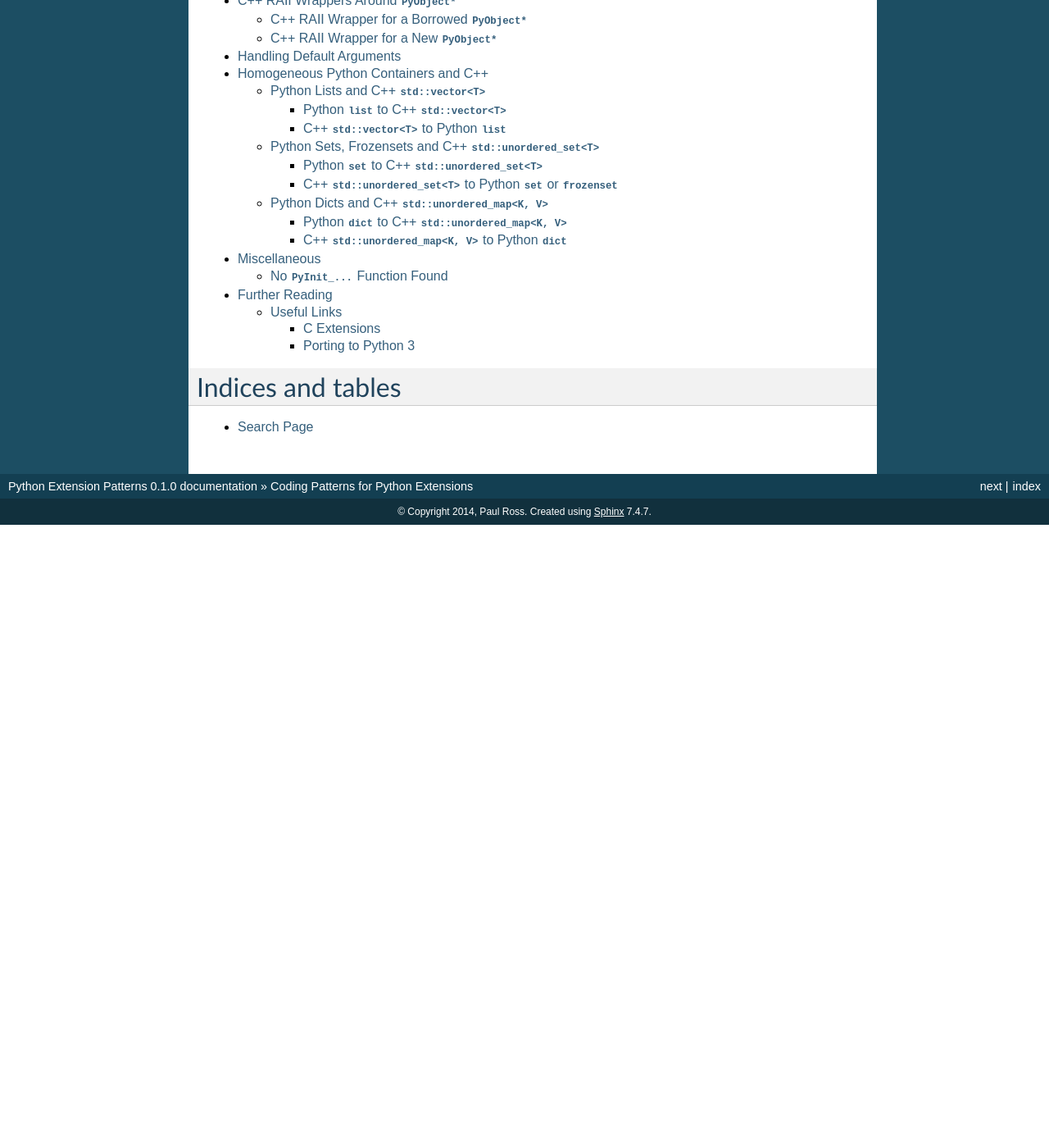
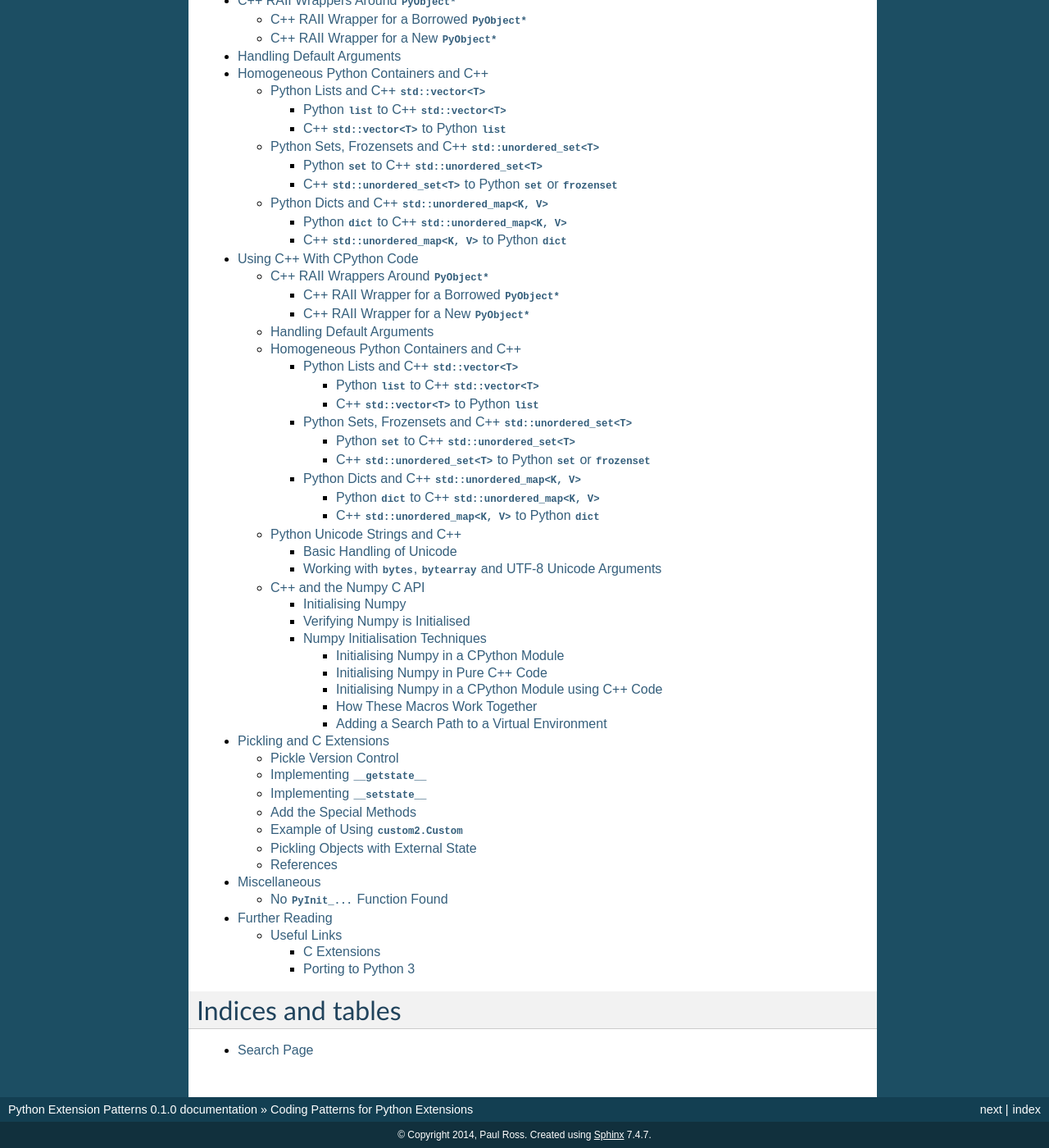
Before and after one commit to paulross/PythonExtensionPatterns, a Sphinx documentation site: the page built from doc/sphinx/source/index.rst, in a window 1280 px wide and 1400 px high, scrolled down 2385 px. Shown: the whole window at 82% size. Built offline with Sphinx 7.4.7, drawn with Linux system fonts in a browser that asks for light colours; pages that are not in the unit, such as notebooks, are missing from menus; before the commit the page ends 3025 px from its top, so only the background shows below that; some of the changed lines change nothing that is shown.

Commit message:
First stab at pickling extensions.

```diff
--- a/doc/sphinx/source/index.rst
+++ b/doc/sphinx/source/index.rst
@@ -9,8 +9,8 @@ Coding Patterns for Python Extensions
 This describes reliable patterns of coding Python Extensions in C. It covers the essentials of reference counts, exceptions and creating functions that are safe and efficient.
 
 .. toctree::
-	:numbered:
-   	:maxdepth: 3
+    :numbered:
+    :maxdepth: 3
 
    refcount
    exceptions
@@ -26,9 +26,10 @@ This describes reliable patterns of coding Python Extensions in C. It covers the
    thread_safety
    code_layout
    cpp_and_cpython
+   cpp
+   pickle
    miscellaneous
    further_reading
-
 
 Indices and tables
 ==================
--- /dev/null
+++ b/doc/sphinx/source/pickle.rst
@@ -0,0 +1,204 @@
+.. highlight:: c
+    :linenothreshold: 10
+
+.. toctree::
+    :maxdepth: 2
+
+====================================
+Pickling and C Extensions
+====================================
+
+If you need to provide support for pickling your specialised types from your C extension then you need to implement some special functions.
+
+This example shows you how to provided pickle support for for the ``custom2`` type described in the C extension tutorial in the
+`Python documentation <https://docs.python.org/3/extending/newtypes_tutorial.html#adding-data-and-methods-to-the-basic-example>`_.
+
+Pickle Version Control
+-------------------------------
+
+Since the whole point of ``pickle`` is persistence then pickled objects can hang around in databases, file systems, data from the `shelve <https://docs.python.org/3/library/shelve.html#module-shelve>`_ module and whatnot for a long time.
+It is entirely possible that when un-pickled, sometime in the future, that your C extension has moved on and then things become awkward.
+
+It is *strongly* recommended that you add some form of version control to your pickled objects.
+In this example I just have a single integer version number which I write to the pickled object.
+If the number does not match on unpickling then I raise an exception.
+When I change the type API I would, judiciously, change this version number.
+
+Clearly more sophisticated strategies are possible by supporting older versions of the pickled object in some way but this will do for now.
+
+We add some simple pickle version information to the C extension:
+
+.. code-block:: c
+
+
+    static const char* PICKLE_VERSION_KEY = "_pickle_version";
+    static int PICKLE_VERSION = 1;
+
+Now we can implement ``__getstate__`` and ``__setstate__``, think of these as symmetric operations. First ``__getstate__``.
+
+Implementing ``__getstate__``
+---------------------------------
+
+``__getstate__`` pickles the object.
+``__getstate__`` is expected to return a dictionary of the internal state of the ``Custom`` object.
+Note that a ``Custom`` object has two Python objects (``first`` and ``last``) and a C integer (``number``) that need to be converted to a Python object.
+We also need to add the version information.
+
+Her is the C implementation:
+
+.. code-block:: c
+
+    /* Pickle the object */
+    static PyObject *
+    Custom___getstate__(CustomObject *self, PyObject *Py_UNUSED(ignored)) {
+        PyObject *ret = Py_BuildValue("{sOsOsisi}",
+                                      "first", self->first,
+                                      "last", self->last,
+                                      "number", self->number,
+                                      PICKLE_VERSION_KEY, PICKLE_VERSION);
+        return ret;
+    }
+
+Implementing ``__setstate__``
+---------------------------------
+
+The implementation of ``__setstate__`` un-pickles the object.
+This is a little more complicated as there is quite a lot of error checking going on.
+We are being passed an arbitrary Python object and need to check:
+
+* It is a Python dictionary.
+* It has a version key and the version value is one that we can deal with.
+* It has the required keys and values to populate our ``Custom`` object.
+
+Note that our ``__new__`` method (``Custom_new()``) has already been called on ``self``.
+Before setting any member value we need to de-allocate the existing value set by ``Custom_new()`` otherwise we will have a memory leak.
+
+.. code-block:: c
+
+    /* Un-pickle the object */
+    static PyObject *
+    Custom___setstate__(CustomObject *self, PyObject *state) {
+        /* Error check. */
+        if (!PyDict_CheckExact(state)) {
+            PyErr_SetString(PyExc_ValueError, "Pickled object is not a dict.");
+            return NULL;
+        }
+        /* Version check. */
+        /* Borrowed reference but no need to increment as we create a C long
+         * from it. */
+        PyObject *temp = PyDict_GetItemString(state, PICKLE_VERSION_KEY);
+        if (temp == NULL) {
+            /* PyDict_GetItemString does not set any error state so we have to. */
+            PyErr_Format(PyExc_KeyError, "No \"%s\" in pickled dict.",
+                         PICKLE_VERSION_KEY);
+            return NULL;
+        }
+        int pickle_version = (int) PyLong_AsLong(temp);
+        if (pickle_version != PICKLE_VERSION) {
+            PyErr_Format(PyExc_ValueError,
+                         "Pickle version mismatch. Got version %d but expected version %d.",
+                         pickle_version, PICKLE_VERSION);
+            return NULL;
+        }
+        /* NOTE: Custom_new() will have been invoked so self->first and self->last
+         * will have been allocated so we have to de-allocate them. */
+        Py_DECREF(self->first);
+        self->first = PyDict_GetItemString(state, "first"); /* Borrowed reference. */
+        if (self->first == NULL) {
+            /* PyDict_GetItemString does not set any error state so we have to. */
+            PyErr_SetString(PyExc_KeyError, "No \"first\" in pickled dict.");
+            return NULL;
+        }
+        /* Increment the borrowed reference for our instance of it. */
+        Py_INCREF(self->first);
+
+        /* Similar to self->first above. */
+        Py_DECREF(self->last);
+        self->last = PyDict_GetItemString(state, "last"); /* Borrowed reference. */
+        if (self->last == NULL) {
+            /* PyDict_GetItemString does not set any error state so we have to. */
+            PyErr_SetString(PyExc_KeyError, "No \"last\" in pickled dict.");
+            return NULL;
+        }
+        Py_INCREF(self->last);
+
+        /* Borrowed reference but no need to incref as we create a C long from it. */
+        PyObject *number = PyDict_GetItemString(state, "number");
+        if (number == NULL) {
+            /* PyDict_GetItemString does not set any error state so we have to. */
+            PyErr_SetString(PyExc_KeyError, "No \"number\" in pickled dict.");
+            return NULL;
+        }
+        self->number = (int) PyLong_AsLong(number);
+
+        Py_RETURN_NONE;
+    }
+
+Add the Special Methods
+---------------------------------
+
+Now we need to add these two special methods to the methods table which now looks like this:
+
+.. code-block:: c
+
+    static PyMethodDef Custom_methods[] = {
+            {"name", (PyCFunction) Custom_name, METH_NOARGS,
+                    "Return the name, combining the first and last name"
+            },
+            {"__getstate__", (PyCFunction) Custom___getstate__, METH_NOARGS,
+                    "Pickle the Custom object"
+            },
+            {"__setstate__", (PyCFunction) Custom___setstate__, METH_O,
+                    "Un-pickle the Custom object"
+            },
+            {NULL}  /* Sentinel */
+    };
+
+Example of Using ``custom2.Custom``
+-------------------------------------
+
+We can test this with code like this that pickles one object then creates another object from that pickle.
+Here is some Python code that exercises our module:
+
+.. code-block:: python
+
+    import pickle
+
+    import custom2
+
+    original = custom2.Custom('FIRST', 'LAST', 11)
+    print(
+        f'original is {original} @ 0x{id(original):x} first: {original.first} last: {original.last}'
+        ' number: {original.number} name: {original.name()}'
+    )
+    pickled_value = pickle.dumps(original)
+    print(f'Pickled original is {pickled_value}')
+    result = pickle.loads(pickled_value)
+    print(
+        f'result is {result} @ 0x{id(result):x} first: {result.first} last: {result.last}'
+        ' number: {result.number} name: {result.name()}'
+    )
+
+
+.. code-block:: sh
+
+    $ python main.py
+    original is <custom2.Custom object at 0x102b00810> @ 0x102b00810 first: FIRST last: LAST number: 11 name: FIRST LAST
+    Pickled original is b'\x80\x04\x95[\x00\x00\x00\x00\x00\x00\x00\x8c\x07custom2\x94\x8c\x06Custom\x94\x93\x94)\x81\x94}\x94(\x8c\x05first\x94\x8c\x05FIRST\x94\x8c\x04last\x94\x8c\x04LAST\x94\x8c\x06number\x94K\x0b\x8c\x0f_pickle_version\x94K\x01ub.'
+    result is <custom2.Custom object at 0x102a3f510> @ 0x102a3f510 first: FIRST last: LAST number: 11 name: FIRST LAST
+
+So we have pickled one object and recreated a different, but equivalent, instance from that object.
+
+Pickling Objects with External State
+-----------------------------------------
+
+This is just a simple example, if your object relies on external state such as open files, databases and the like you need to be careful, and knowledgeable about your state management.
+
+References
+-----------------------
+
+* Python API documentation for `__setstate__ <https://docs.python.org/3/library/pickle.html#object.__setstate__>`_
+* Python API documentation for `__getstate__ <https://docs.python.org/3/library/pickle.html#object.__getstate__>`_
+* Useful documentation for `Handling Stateful Objects <https://docs.python.org/3/library/pickle.html#pickle-state>`_
+* Python `pickle module <https://docs.python.org/3/library/pickle.html>`_
+* Python `shelve module <https://docs.python.org/3/library/shelve.html>`_
```
